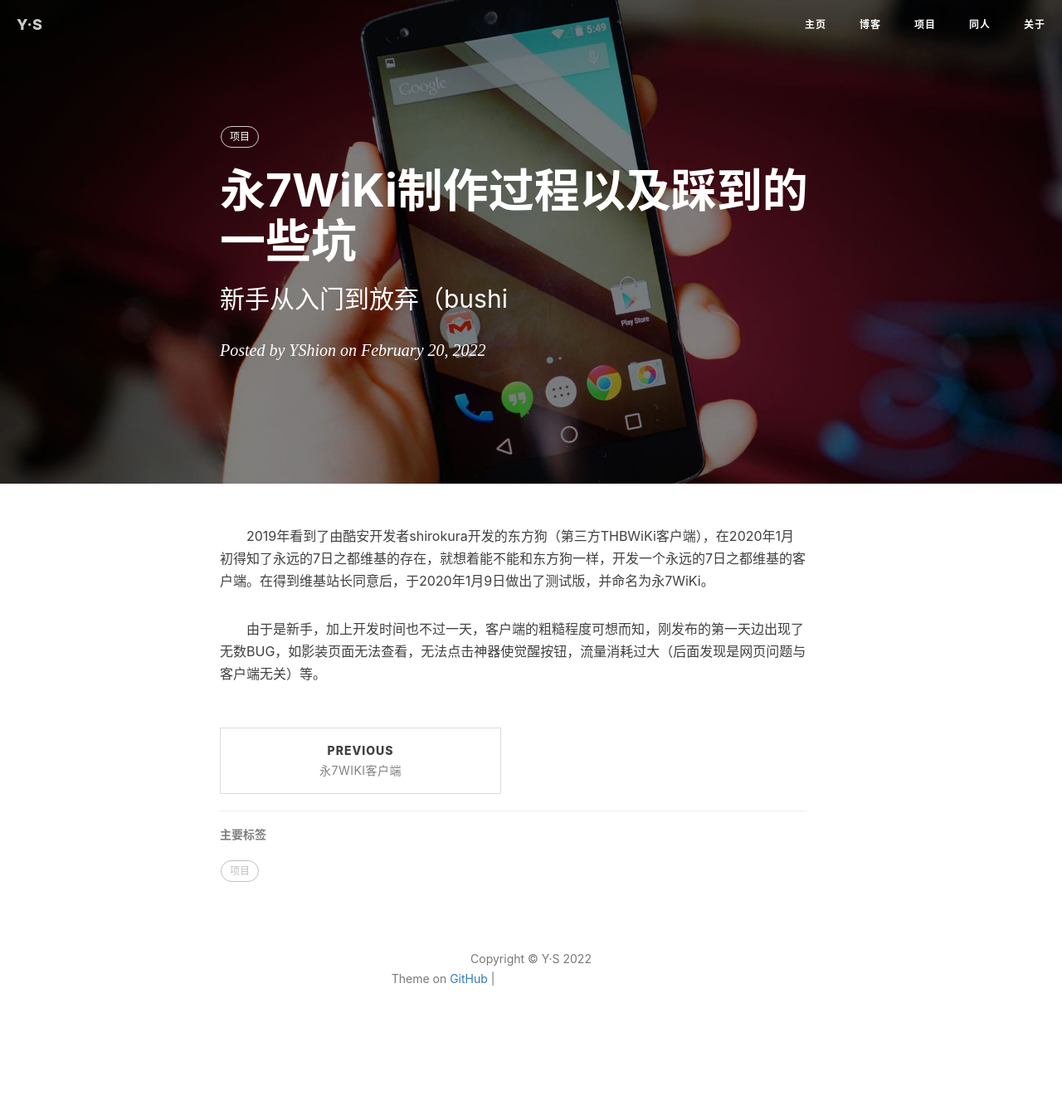
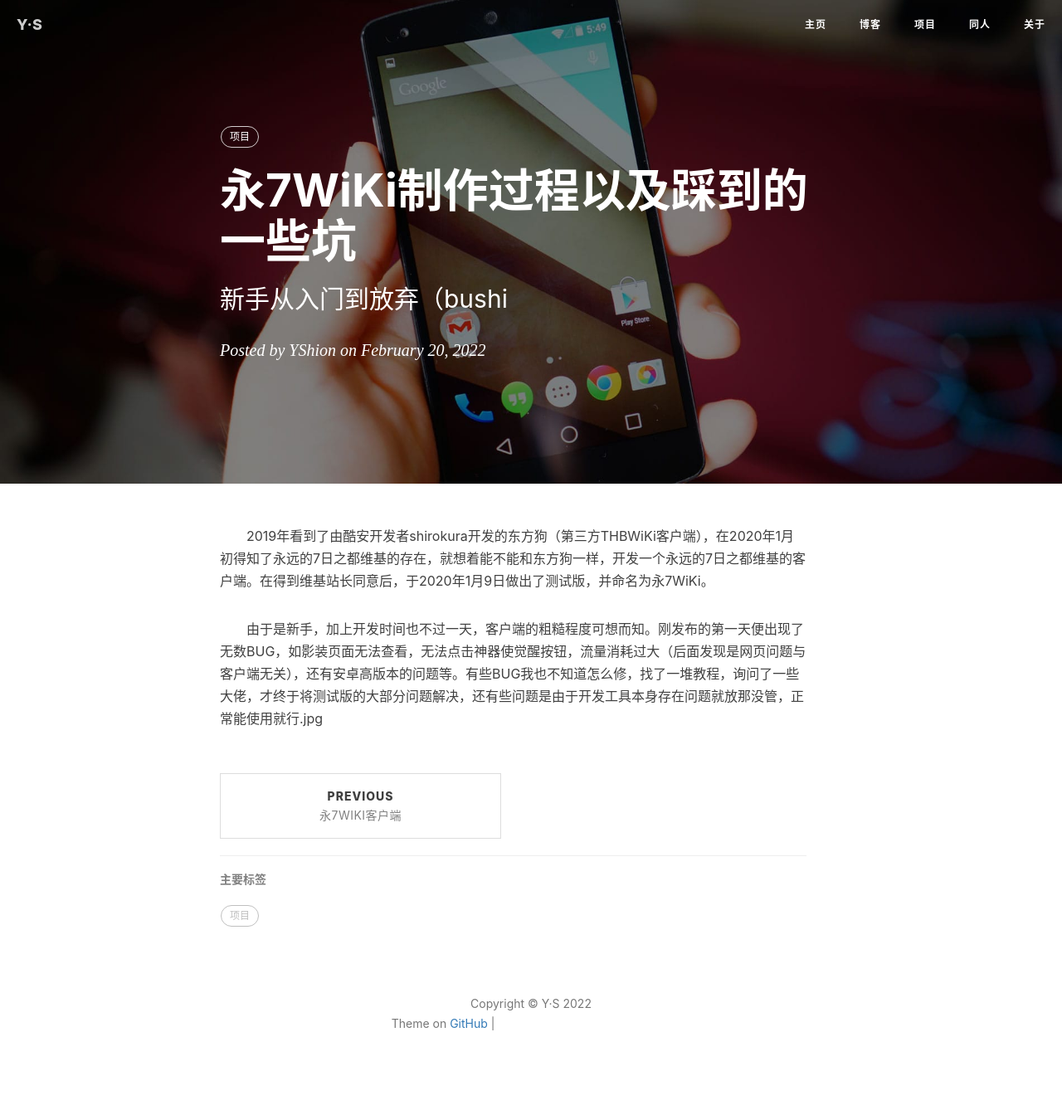
Before and after one commit to YS-yorigamishion/YS-yorigamishion.github.io, a Jekyll site: the page built from _posts/2022-2-20-永7WiKi制作过程以及踩到的一些坑.md, in a window 1280 px wide. Shown: the whole page at 83% size. Built offline with Jekyll 4.4.1, drawn with Linux system fonts in a browser that asks for light colours; nearby versions of some CDN libraries; comment, search, counter and statistics services are not loaded; before the commit the page ends 1284 px from its top, so only the background shows below that; grey boxes are pictures that could not be loaded.

Commit message:
Update 2022-2-20-永7WiKi制作过程以及踩到的一些坑.md

```diff
--- a/_posts/2022-2-20-永7WiKi制作过程以及踩到的一些坑.md
+++ b/_posts/2022-2-20-永7WiKi制作过程以及踩到的一些坑.md
@@ -12,4 +12,4 @@ tags:
 ---
 &emsp;&emsp;2019年看到了由酷安开发者shirokura开发的东方狗（第三方THBWiKi客户端），在2020年1月初得知了永远的7日之都维基的存在，就想着能不能和东方狗一样，开发一个永远的7日之都维基的客户端。在得到维基站长同意后，于2020年1月9日做出了测试版，并命名为永7WiKi。
 
-&emsp;&emsp;由于是新手，加上开发时间也不过一天，客户端的粗糙程度可想而知，刚发布的第一天边出现了无数BUG，如影装页面无法查看，无法点击神器使觉醒按钮，流量消耗过大（后面发现是网页问题与客户端无关）等。
+&emsp;&emsp;由于是新手，加上开发时间也不过一天，客户端的粗糙程度可想而知。刚发布的第一天便出现了无数BUG，如影装页面无法查看，无法点击神器使觉醒按钮，流量消耗过大（后面发现是网页问题与客户端无关），还有安卓高版本的问题等。有些BUG我也不知道怎么修，找了一堆教程，询问了一些大佬，才终于将测试版的大部分问题解决，还有些问题是由于开发工具本身存在问题就放那没管，正常能使用就行.jpg
```
